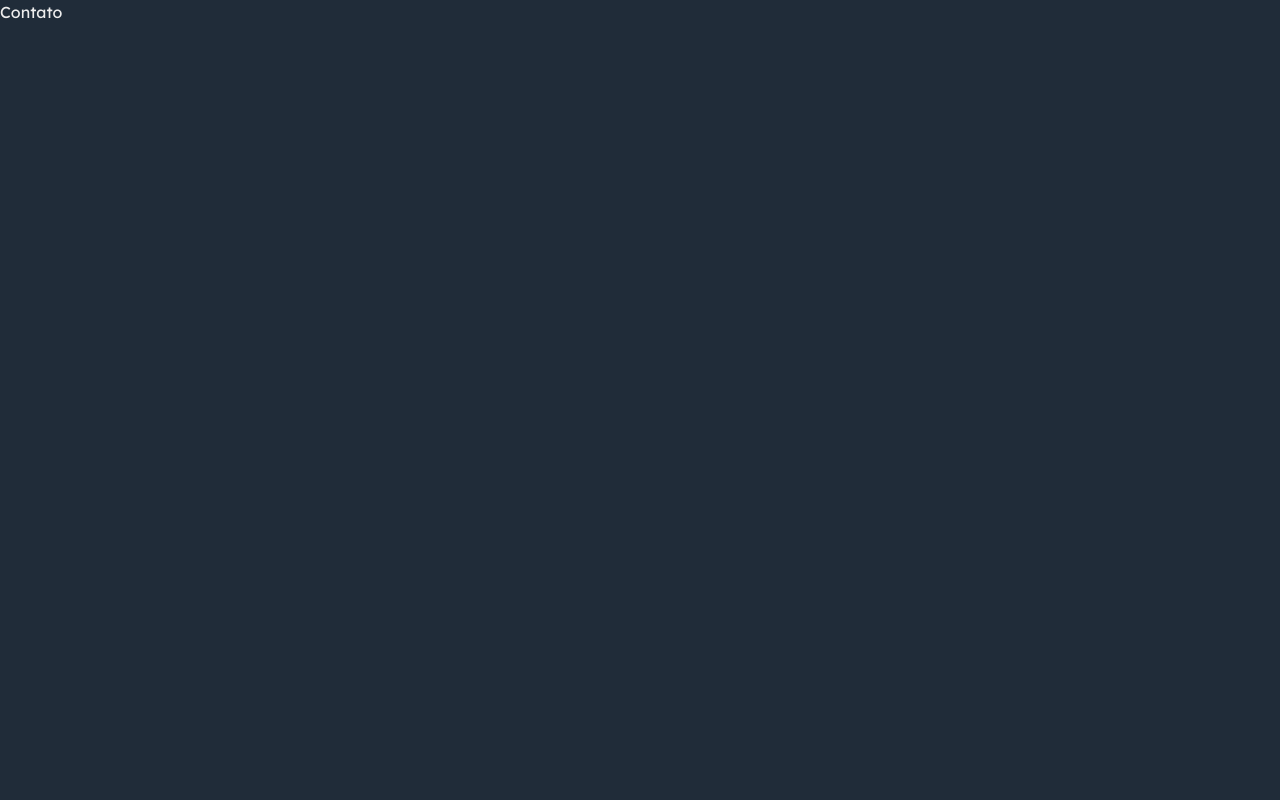
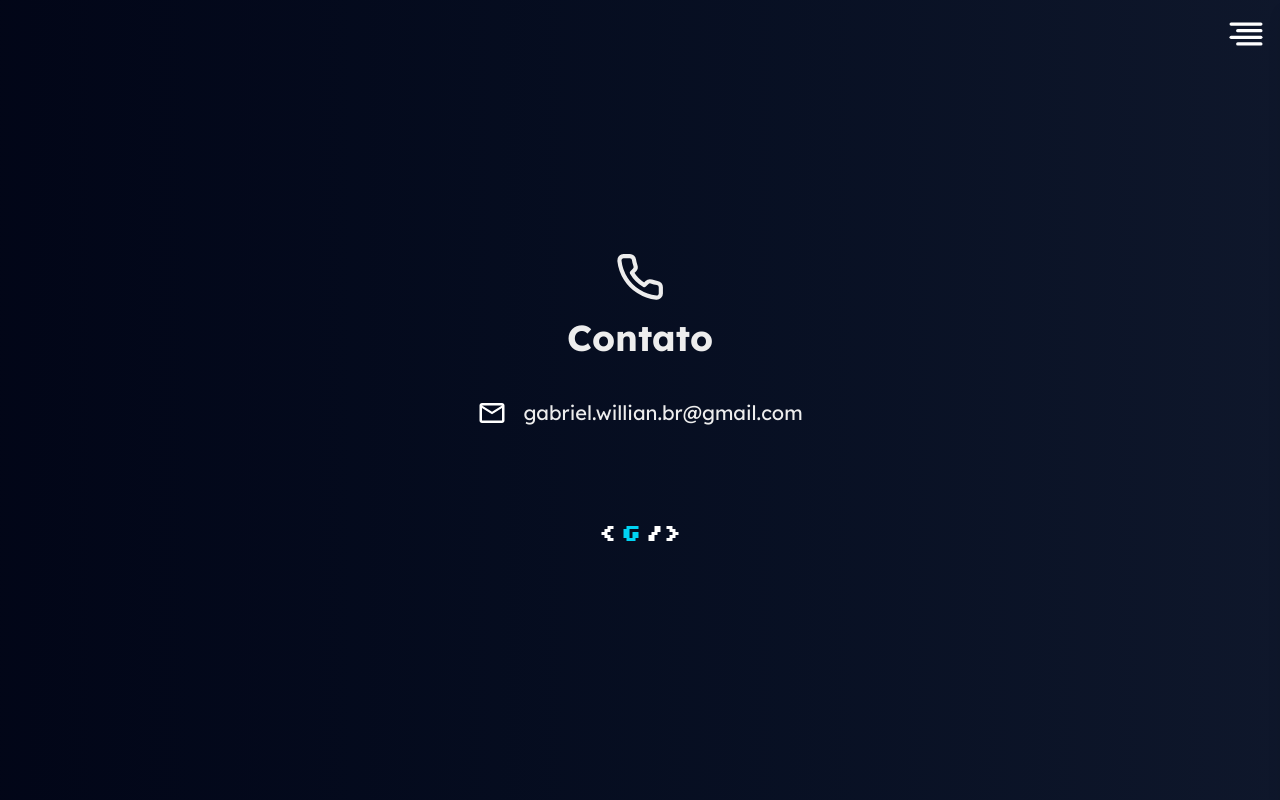
Before and after one commit to gabssiin/portfolio, a Next.js app: page /contato in a window 1280 px wide. Built offline with nearby package versions, Linux system fonts and the light colour scheme.

Commit message:
Refatora páginas de Contato, Home e Tecnologias com melhorias de layout e componentes

```diff
--- a/app/contato/page.js
+++ b/app/contato/page.js
@@ -1,11 +1,28 @@
 "use client";
 
-import React from 'react';
+import React from "react";
+import { MdOutlineMail } from "react-icons/md";
+import SideMenu from "../components/SideMenu";
+import LoGo from "../components/LoGo";
+import { FiPhone } from "react-icons/fi";
 
 export default function contato() {
   return (
-    <div>
-      <h1>Contato</h1>
+    <div className="min-h-screen bg-gradient-to-r from-slate-950 to-slate-900 flex flex-col items-center justify-center p-10 relative">
+      <SideMenu />
+      <div className="flex flex-col items-center justify-center">
+        <FiPhone size={50} className="mx-auto mb-4 text-white-500" />
+        <h1 className="text-4xl font-bold mb-8">Contato</h1>
+
+        <a href="#" className="flex items-center py-2 text-xl hover:opacity-90">
+          <MdOutlineMail size={30} color="white" className="mr-4" />
+          <span className="text-xl">gabriel.willian.br@gmail.com</span>
+        </a>
+      </div>
+
+      <footer className="bottom-1 mt-20">
+        <LoGo />
+      </footer>
     </div>
   );
 }
--- a/app/page.js
+++ b/app/page.js
@@ -13,7 +13,7 @@ export default function Home() {
   return (
     <div className="flex h-screen w-screen bg-gradient-to-r from-slate-950 to-slate-900">
       <SideMenu/>
-      <div className="relative rounded-xl overflow-hidden w-2/10 h-8/10 top-22 left-1 scale-90 transition-all duration-300 hover:scale-100">
+      <div className="relative rounded-xl overflow-hidden w-5/20 h-8/10 top-22 left-1 scale-90 transition-all duration-300 hover:scale-100">
         <Image
           src="/portfolio.jpg"
           alt="imagem da tela inicial"
@@ -23,23 +23,23 @@ export default function Home() {
       </div>
 
       <div className="flex flex-col justify-center items-start w-1/2 text-white p-16">
-        <h1 className="text-6xl font-bold mb-10"> Gabriel Santos </h1>
-        <p className="text-lg mb-10">
+        <h1 className="text-8xl font-bold mb-10"> Gabriel Santos </h1>
+        <p className="text-2xl mb-10 ml-1">
           {" "}
           Olá, esse é o meu portfólio para os meus projetos.{" "}
         </p>
-        <div className="flex space-x-6">
+        <div className="flex space-x-6 ml-2">
           <a
             href="#"
             className="hover:opacity-100 bg-gradient-to-r from-cyan-500 to-cyan-400 scale-110 transition-all duration-300 hover:scale-130"
           >
-            <FaLinkedin size={36} color="202C39" />
+            <FaLinkedin size={50} color="00063D" />
           </a>
           <a
             href="#"
             className="hover:opacity-100 bg-gradient-to-r from-cyan-500 to-cyan-400 scale-110 transition-all duration-300 hover:scale-130"
           >
-            <FaSquareGithub size={36} color="202C39" />
+            <FaSquareGithub size={50} color="00063D" />
           </a>
         </div>
       </div>
--- a/app/tecnologias/page.js
+++ b/app/tecnologias/page.js
@@ -1,15 +1,16 @@
 // app/sobremim/page.js
 "use client";
 
-import React from 'react';
-
+import React from "react";
+import { MdOutlineWorkOutline } from "react-icons/md";
+import SideMenu from "../components/SideMenu";
+import LoGo from "../components/LoGo";
 export default function tecnologias() {
   return (
-    <div>
-      <h1>tecnologias</h1>
-      {/* Adicione o conteúdo da sua página "Sobre mim" aqui */
-      <h1> Opa </h1>
-      }
+    <div className="min-h-screen bg-gradient-to-r from-slate-950 to-slate-900 flex flex-col items-center justify-center p-10 relative">
+      <MdOutlineWorkOutline size={30} color="white" className="mr-4" />
+      <h1 className="text-6xl mb-30">Tecnologias Usadas</h1>
+      {<h1 className="text-xl">React, TailwindCss, Next.js</h1>}
     </div>
   );
 }
```
